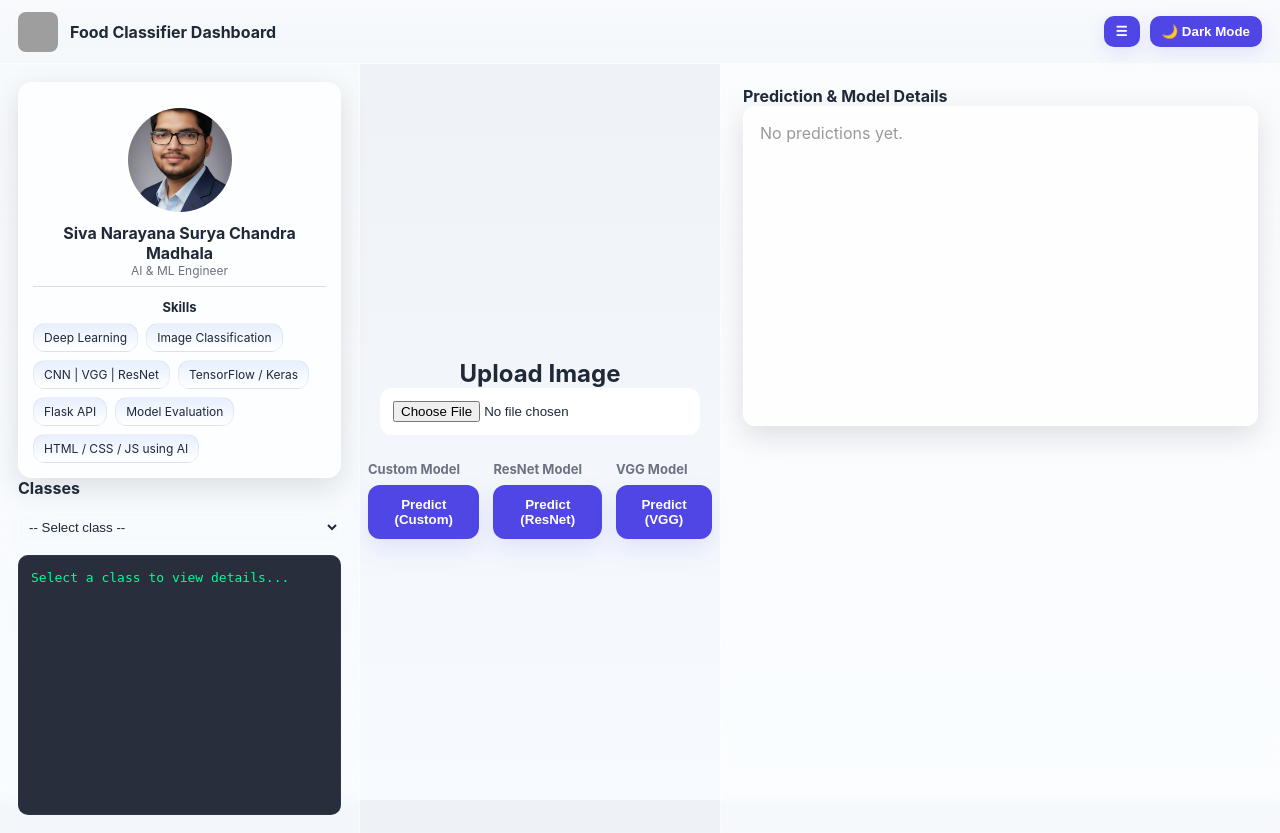
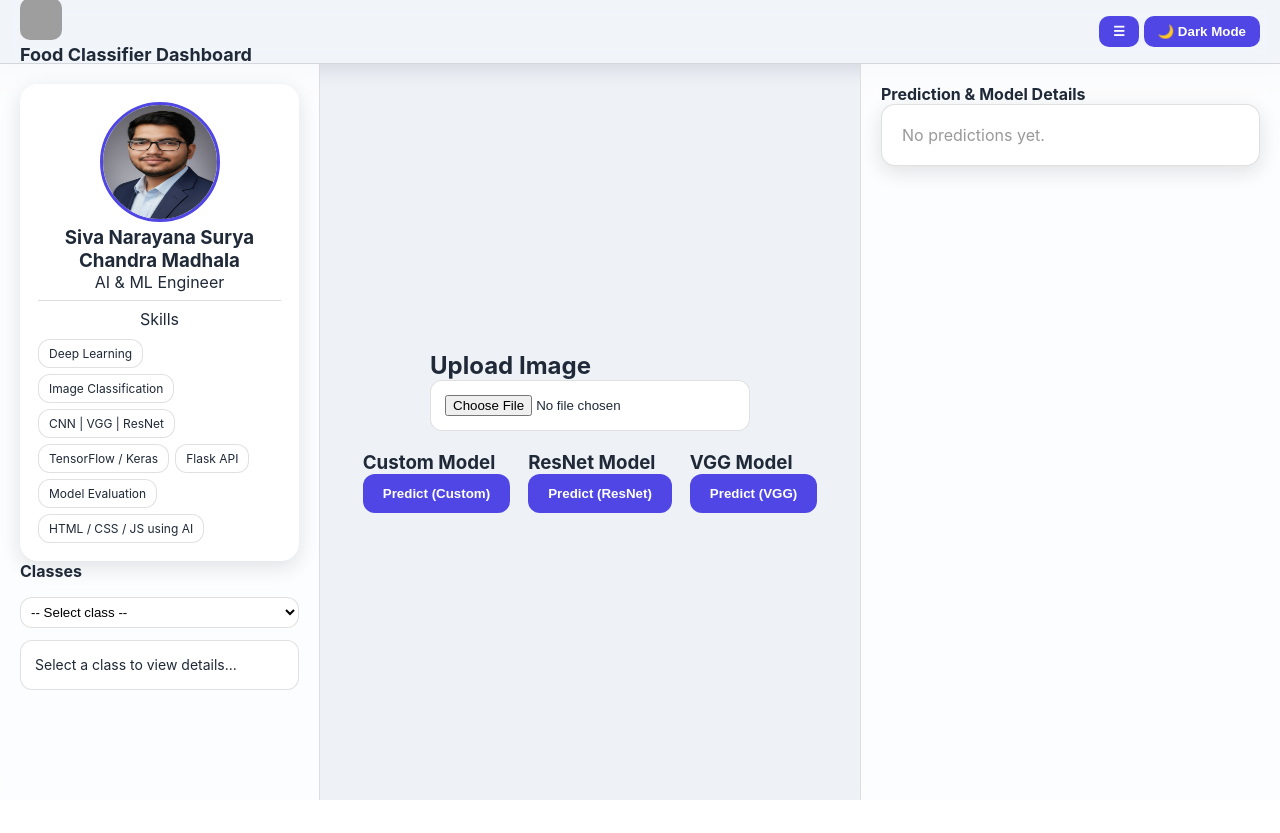
Before and after one commit to siva-narayana-1/Food-Image-Classification-using-CNN-and-transfer-Learning-techniques, a Flask app: page / in a window 1280 px wide. After the commit the page ends 800 px from the top, so only its background shows below. Run offline with Flask 3, Linux system fonts and the light colour scheme; grey boxes are pictures that could not be loaded.

Commit message:
Update main.css

```diff
--- a/static/css/main.css
+++ b/static/css/main.css
@@ -3,218 +3,353 @@
 -------------------------------------------------- */
 :root{
   --bg: #eef2f7;
-  --panel: rgba(255,255,255,0.72);
+  --panel: rgba(255,255,255,0.8);
   --panel-strong: #ffffff;
   --text: #1f2937;
   --muted: #6b7280;
-  --border: rgba(255,255,255,0.35);
-  --glass-bg: rgba(255,255,255,0.18);
+  --border: rgba(0,0,0,0.12);
+  --glass-bg: rgba(255,255,255,0.25);
   --primary: #4f46e5;
   --accent: #6366f1;
-  --code-bg: rgba(17,24,39,0.9);
-  --code-text: #00ff95;
-  --shadow: rgba(2,6,23,0.12);
+  --shadow: rgba(15,23,42,0.12);
 }
 
 body.dark{
-  --bg: #0b1020;
-  --panel: rgba(24,27,34,0.6);
-  --panel-strong: #111827;
-  --text: #e6eef8;
-  --muted: #9aa3b2;
-  --border: rgba(255,255,255,0.04);
-  --glass-bg: rgba(255,255,255,0.03);
+  --bg: #0d1117;
+  --panel: rgba(30,34,44,0.8);
+  --panel-strong: #1a1f29;
+  --text: #e5e7eb;
+  --muted: #9ca3af;
+  --border: rgba(255,255,255,0.08);
+  --glass-bg: rgba(255,255,255,0.05);
   --primary: #818cf8;
   --accent: #a5b4fc;
-  --code-bg: rgba(0,0,0,0.7);
-  --code-text: #10ffb7;
   --shadow: rgba(0,0,0,0.6);
 }
 
 *{box-sizing:border-box;margin:0;padding:0}
-html,body{height:100%}
 body{
-  font-family: Inter, system-ui, -apple-system, "Segoe UI", Roboto, "Helvetica Neue", Arial;
-  background: linear-gradient(180deg, var(--bg) 0%, #f7fbff 100%);
-  color:var(--text);
-  transition: background .35s ease, color .25s ease;
-  -webkit-font-smoothing:antialiased;
-  -moz-osx-font-smoothing:grayscale;
+  font-family: Inter, system-ui;
+  background: var(--bg);
+  color: var(--text);
+  transition: .3s ease;
 }
 
-/* NAVBAR */
+/* --------------------------------------------------
+   NAVBAR
+-------------------------------------------------- */
 .navbar{
-  grid-column:1/4;
   height:64px;
   display:flex;
   align-items:center;
   justify-content:space-between;
-  gap:12px;
-  padding:0 18px;
-  background:linear-gradient(180deg, rgba(255,255,255,0.6), rgba(255,255,255,0.4));
+  padding:0 20px;
+  background:var(--glass-bg);
   border-bottom:1px solid var(--border);
-  backdrop-filter: blur(6px) saturate(120%);
-  z-index:40;
+  backdrop-filter: blur(10px) saturate(140%);
+  box-shadow:0 4px 20px var(--shadow);
 }
-.nav-left{display:flex;align-items:center;gap:12px}
-.nav-logo{display:flex;align-items:center;gap:10px}
-.nav-logo img{width:40px;height:40px;border-radius:8px;object-fit:cover}
-.nav-title{font-weight:700;font-size:16px;color:var(--text)}
-.nav-actions{display:flex;gap:10px;align-items:center}
 
-/* THEME / COLLAPSE BUTTONS */
+.nav-logo img{
+  width:42px;
+  height:42px;
+  border-radius:10px;
+}
+
+.nav-title{
+  font-size:18px;
+  font-weight:700;
+}
+
 .theme-toggle, .collapse-toggle{
-  padding:8px 12px;border-radius:10px;border:none;
-  background:var(--primary);color:#fff;cursor:pointer;font-weight:600;
-  box-shadow:0 6px 18px rgba(79,70,229,0.12); transition:transform .15s ease, background .15s;
+  padding:8px 14px;
+  border-radius:10px;
+  background:var(--primary);
+  color:white;
+  border:none;
+  cursor:pointer;
+  font-weight:600;
+  transition:.2s;
 }
-.theme-toggle:hover,.collapse-toggle:hover{transform:translateY(-2px)}
-.collapse-toggle.small{padding:6px 8px}
 
-/* PAGE GRID (under navbar) */
+.theme-toggle:hover, .collapse-toggle:hover{
+  transform:scale(1.06);
+}
+
+/* --------------------------------------------------
+   GRID LAYOUT
+-------------------------------------------------- */
 .page{
   display:grid;
-  grid-template-columns: 360px 1fr 560px;
+  grid-template-columns: 320px 1fr 420px;
   height: calc(100vh - 64px);
-  gap:0;
-  transition: grid-template-columns .28s ease;
+  transition:.3s;
 }
 
-/* COLLAPSED LEFT PANEL */
-.page.collapsed-left{ grid-template-columns: 70px 1fr 640px; }
-
-/* LEFT PANEL (DEV + CLASS BOX) */
-.right-top-classes{
-  padding:18px;
-  border-right:1px solid var(--border);
-  background: linear-gradient(180deg, rgba(255,255,255,0.55), rgba(255,255,255,0.35));
-  backdrop-filter: blur(6px) saturate(120%);
+/* COLLAPSE MODE */
+.page.collapsed-left{
+  grid-template-columns: 80px 1fr 420px;
 }
 
-/* Dev card (glass) */
-.dev-card{
-  background: var(--panel);
-  border-radius:14px;
-  padding:14px;
-  text-align:center;
-  box-shadow: 0 10px 30px var(--shadow);
-  border: 1px solid rgba(255,255,255,0.35);
-}
-.dev-card img{
-  width:110px;height:110px;border-radius:50%;object-fit:cover;border:3px solid rgba(255,255,255,0.6);
-  display:block;margin:8px auto;
-}
-.dev-card h3{font-size:16px;margin-top:6px}
-.dev-card p{font-size:12px;color:var(--muted)}
-
-/* skills (chips) */
-.skills-title{margin-top:12px;font-size:13px;font-weight:700}
-.skills-container{display:flex;flex-wrap:wrap;gap:8px;margin-top:8px}
-.skill-chip{
-  background:linear-gradient(180deg,var(--chip-bg, #e7f0ff), rgba(255,255,255,0.7));
-  border-radius:12px;padding:6px 10px;font-size:12px;color:var(--text);
-  border:1px solid rgba(0,0,0,0.06);
+/* --------------------------------------------------
+ LEFT PANEL
+-------------------------------------------------- */
+.right-top-classes{
+  padding:20px;
+  overflow-y:auto;
+  background:var(--panel);
+  backdrop-filter:blur(10px);
+  border-right:1px solid var(--border);
 }
 
-/* class dropdown + details */
-#class-dropdown{
-  width:100%;padding:10px;border-radius:10px;border:1px solid var(--border);
-  margin-top:14px;background:transparent;color:var(--text)
-}
-#class-details-box{
-  margin-top:12px;background:var(--code-bg);color:var(--code-text);
-  padding:12px;border-radius:10px;height:260px;overflow:auto;font-family:monospace;font-size:13px;
-  border:1px solid rgba(255,255,255,0.04);
+/* Developer Card */
+.dev-card{
+  padding:18px;
+  border-radius:18px;
+  background:var(--panel-strong);
+  box-shadow:0 6px 20px var(--shadow);
+  text-align:center;
 }
 
-/* CENTER AREA: center everything vertically/horizontally */
-.center-area{
-  display:flex;flex-direction:column;align-items:center;justify-content:center;gap:20px;padding:8px;
-}
-.upload-card{background:transparent;padding:0;border:none;text-align:center}
-#file-input{padding:12px;border-radius:12px;border:1px solid var(--border);width:320px;background:var(--panel-strong)}
-.model-sections{display:flex;gap:14px;align-items:center;justify-content:center;margin-top:6px}
-.model-box h3{font-size:13px;margin-bottom:8px;color:var(--muted)}
-.predict-btn{
-  padding:12px 18px;border-radius:12px;border:none;background:var(--primary);color:#fff;font-weight:700;
-  cursor:pointer; box-shadow:0 10px 24px rgba(79,70,229,0.12);
-  transition:transform .18s, box-shadow .18s;
-}
-.predict-btn:hover{transform:translateY(-4px);box-shadow:0 18px 40px rgba(79,70,229,0.18)}
-
-/* RIGHT PANEL (results) */
-.right-results{
-  padding:22px;border-left:1px solid var(--border);background: linear-gradient(180deg, rgba(255,255,255,0.7), rgba(255,255,255,0.5));
-  backdrop-filter: blur(4px) saturate(120%);overflow:auto;
-}
-#prediction-output{
-  background:var(--panel);padding:16px;border-radius:12px;border:1px solid var(--border);min-height:320px;
-  box-shadow:0 10px 30px var(--shadow);
+.dev-card img{
+  width:120px;
+  height:120px;
+  border-radius:50%;
+  border:3px solid var(--primary);
 }
 
-/* tables */
-.pred-table{width:100%;border-collapse:collapse}
-.pred-table th,.pred-table td{padding:10px;border:1px solid rgba(0,0,0,0.06);text-align:left}
-.pred-table th{background:rgba(0,0,0,0.04);font-weight:700}
-.confusion-table{width:100%;border-collapse:collapse;margin-top:10px}
-.confusion-table th,.confusion-table td{padding:8px;border:1px solid rgba(0,0,0,0.06);text-align:center}
-.confusion-table th{background:rgba(0,0,0,0.04);font-weight:700}
-
-/* PAGE TRANSITIONS */
-.fade-in {
-  animation: fadeIn .36s ease both;
-}
-@keyframes fadeIn { from { opacity: 0; transform: translateY(6px) } to { opacity:1; transform: translateY(0) } }
-
-/* LOADER (centered small ring) */
-.app-loader {
-  position: fixed;
-  left: 50%; top: 50%;
-  transform: translate(-50%, -50%);
-  z-index: 9999;
-  display: none;
-}
-.app-loader .ring{
-  width:72px;height:72px;border-radius:50%;
-  border:6px solid rgba(255,255,255,0.08);
-  border-top-color:var(--primary); animation:spin 1s linear infinite;
-  box-shadow:0 6px 20px rgba(0,0,0,0.12);
-  background:linear-gradient(180deg, rgba(255,255,255,0.02), rgba(0,0,0,0.02));
-}
-@keyframes spin{to{transform:rotate(360deg)}}
-
-/* COLLAPSED left minimal icon style */
-.page.collapsed-left .right-top-classes .dev-card,
-.page.collapsed-left .right-top-classes #class-details-box,
-.page.collapsed-left .right-top-classes .skills-container { display:none; }
-.page.collapsed-left .right-top-classes #class-dropdown { transform: rotate(-90deg); width:48px; }
-
-/* RESPONSIVE */
-@media (max-width:1200px){
-  .page{grid-template-columns: 240px 1fr 420px}
-}
-@media (max-width:980px){
-  .page{grid-template-columns: 0 1fr 0} /* hide side panels on small screens */
-  .right-top-classes, .right-results{display:none}
-  .page.collapsed-left{grid-template-columns: 0 1fr 0}
-  .navbar{grid-column:1/2}
-  #file-input{width:90%}
+/* Skill Chips */
+.skills-container{
+  display:flex;
+  flex-wrap:wrap;
+  gap:6px;
+  margin-top:10px;
 }
 
-.class-info-box {
-    margin-top: 10px;
-    background: #f7f7f7;
-    padding: 10px;
-    border-radius: 8px;
-    font-size: 14px;
-    line-height: 1.5;
+.skill-chip{
+  background:var(--glass-bg);
+  padding:6px 10px;
+  border-radius:12px;
+  border:1px solid var(--border);
+  font-size:12px;
 }
 
-.dark .class-info-box {
-    background: #1f1f1f;
-    color: #ddd;
+/* Class Box */
+#class-dropdown{
+  width:100%;
+  margin-top:16px;
+  padding:10px;
+  border-radius:12px;
+  border:1px solid var(--border);
+  background:var(--panel-strong);
 }
 
-.nutri-line {
-    margin-top: 3px;
+.class-info-box{
+  margin-top:12px;
+  padding:14px;
+  border-radius:12px;
+  background:var(--panel);
+  border:1px solid var(--border);
+  font-size:14px;
+  line-height:1.4;
 }
+
+/* --------------------------------------------------
+   CENTER AREA
+-------------------------------------------------- */
+.center-area{
+  display:flex;
+  flex-direction:column;
+  align-items:center;
+  justify-content:center;
+  padding:20px;
+  gap:20px;
+}
+
+#file-input{
+  padding:14px;
+  border-radius:12px;
+  border:1px solid var(--border);
+  background:var(--panel-strong);
+  width:320px;
+  text-align:center;
+}
+
+.model-sections{
+  display:flex;
+  gap:18px;
+  flex-wrap:wrap;
+}
+
+.predict-btn{
+  background:var(--primary);
+  color:white;
+  padding:12px 20px;
+  border-radius:12px;
+  border:none;
+  cursor:pointer;
+  font-weight:600;
+  transition:.2s;
+}
+
+.predict-btn:hover{
+  transform:translateY(-3px);
+  box-shadow:0 8px 20px var(--shadow);
+}
+
+/* --------------------------------------------------
+   RIGHT PANEL
+-------------------------------------------------- */
+.right-results{
+  padding:20px;
+  border-left:1px solid var(--border);
+  background:var(--panel);
+  backdrop-filter:blur(10px);
+  overflow-y:auto;
+}
+
+#prediction-output{
+  padding:20px;
+  background:var(--panel-strong);
+  border-radius:14px;
+  border:1px solid var(--border);
+  box-shadow:0 6px 20px var(--shadow);
+}
+
+/* Tables */
+.pred-table{
+  width:100%;
+  border-collapse:collapse;
+}
+
+.pred-table th, .pred-table td{
+  padding:10px;
+  border-bottom:1px solid var(--border);
+}
+
+.pred-table th{
+  font-weight:700;
+  background:var(--glass-bg);
+}
+
+/* Confusion table */
+.confusion-table{
+  width:100%;
+  border-collapse:collapse;
+  margin-top:14px;
+}
+
+.confusion-table th, .confusion-table td{
+  padding:8px;
+  border:1px solid var(--border);
+}
+
+/* --------------------------------------------------
+   RESPONSIVE DESIGN
+-------------------------------------------------- */
+
+/* TABLETS */
+@media (max-width:1200px){
+  .page{
+    grid-template-columns: 260px 1fr 300px;
+  }
+}
+
+/* MOBILE */
+@media (max-width:900px){
+  .page{
+    grid-template-columns: 1fr;
+  }
+
+  .right-top-classes,
+  .right-results{
+    display:none;
+  }
+
+  #file-input{
+    width:90%;
+  }
+
+  .model-sections{
+    flex-direction:column;
+    width:100%;
+    align-items:center;
+  }
+}
+
+
+/* ---------------------------------------------
+   DARK MODE — FULL TEXT VISIBILITY FIX
+--------------------------------------------- */
+
+body.dark {
+  color: var(--text);
+}
+
+/* Panels */
+body.dark .right-top-classes,
+body.dark .right-results,
+body.dark #prediction-output,
+body.dark .dev-card,
+body.dark .class-info-box {
+  background: var(--panel-strong) !important;
+  color: var(--text) !important;
+  border-color: var(--border) !important;
+}
+
+/* Headings */
+body.dark h1,
+body.dark h2,
+body.dark h3,
+body.dark h4,
+body.dark h5,
+body.dark h6 {
+  color: var(--text) !important;
+}
+
+/* Normal text */
+body.dark p,
+body.dark span,
+body.dark label,
+body.dark div,
+body.dark td,
+body.dark th {
+  color: var(--text) !important;
+}
+
+/* Dropdown */
+body.dark #class-dropdown {
+  background: var(--panel-strong) !important;
+  color: var(--text) !important;
+  border: 1px solid var(--border);
+}
+
+/* Skill chips */
+body.dark .skill-chip {
+  background: var(--glass-bg) !important;
+  color: var(--text) !important;
+  border-color: var(--border);
+}
+
+/* Tables */
+body.dark .pred-table th,
+body.dark .pred-table td,
+body.dark .confusion-table th,
+body.dark .confusion-table td {
+  background: transparent !important;
+  color: var(--text) !important;
+  border-color: var(--border) !important;
+}
+
+/* Buttons */
+body.dark .predict-btn,
+body.dark .theme-toggle,
+body.dark .collapse-toggle {
+  color: #fff !important;
+}
+
+/* Nutrition box override */
+body.dark .nutri-line,
+body.dark .class-info-box strong {
+  color: var(--text) !important;
+}
```
